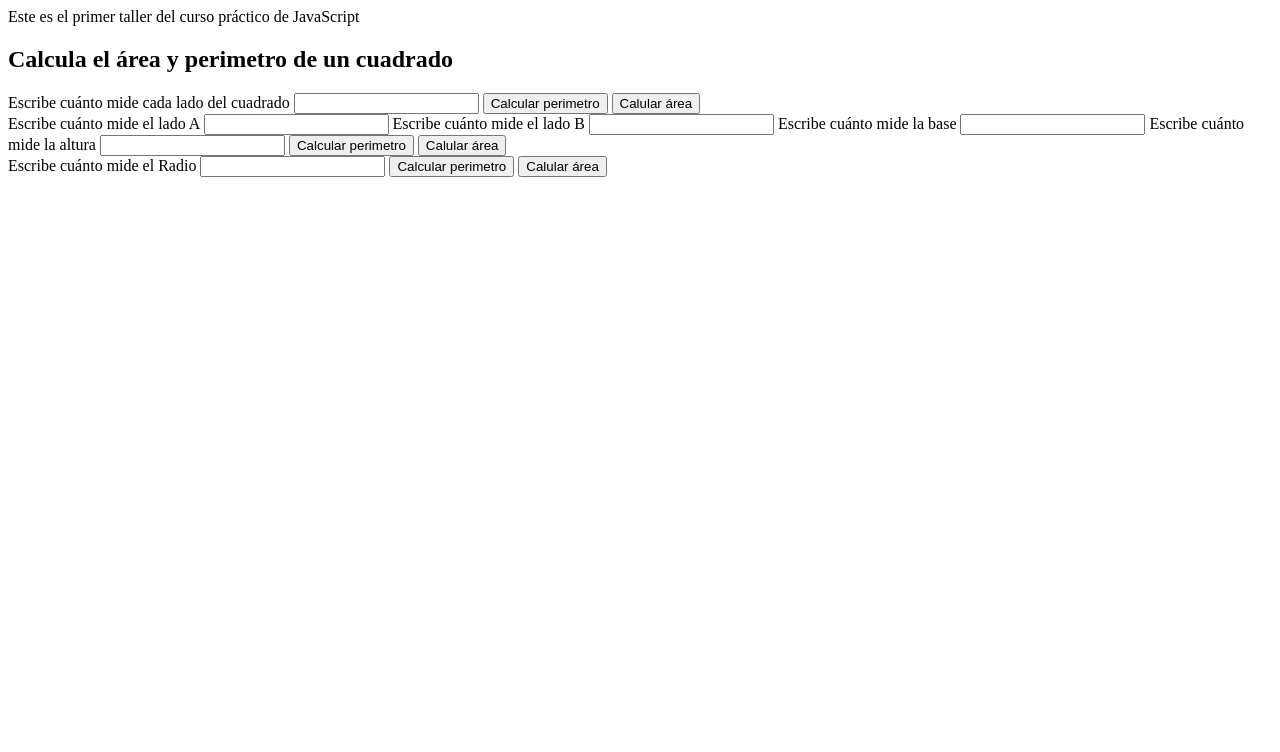
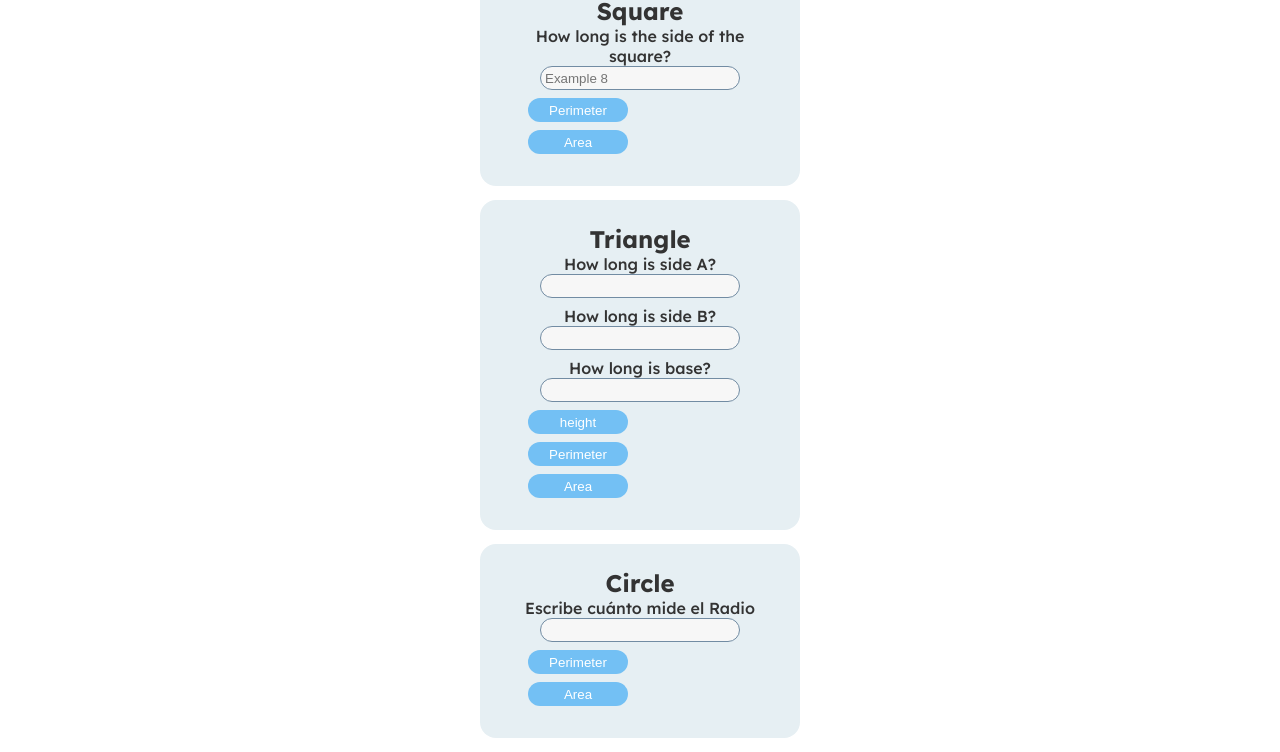
Before and after one commit to ric98esley/js-practico, a plain HTML site: page figures/figuras.html in a window 1280 px wide. Shown: the part 72-824 px from the top of the page. Before the commit the page ends 800 px from the top, so only its background shows below. Drawn offline with Linux system fonts and the light colour scheme.

Commit message:
figuras con estilos

```diff
--- a/assets/style/styles.css
+++ b/assets/style/styles.css
@@ -5,7 +5,7 @@
     --yellow-sand:#F3E4C6;
     --brown-mid:#8F4F06;
     --white: #fff;
-    --black: #000;
+    --black: #333;
     --text-input-field: #f7f7f7;
     --sm: 14px;
     --md: 16px;
@@ -30,21 +30,23 @@ body {
 header, main, footer {
     width: 320px;
 }
-header {
+.block {
     background-color: var(--very-light-blue);
     border-radius: 16px;
     padding: 24px;
     display: flex;
     flex-direction: column;
+    margin: 14px 0 14px 0;
+    color: var(--black);
 }
 header h1 {
     font-size: var(--x-lg);
     color: var(--blue-sea);
     margin-bottom: 24px;
+    font-weight: bold;
 }
-.nav-header ul {
-    height: 2
-    00px;
+.block .nav-header ul {
+    height: 200px;
     display: flex;
     margin: 0;
     padding: 0;
@@ -62,6 +64,42 @@ header h1 {
     cursor: pointer;
     color: var(--brown-mid);
 }
+.labels {
+    display: flex;
+    flex-direction: column;
+    flex-wrap: wrap;
+    align-items: center;
+}
+.input input {
+    margin-bottom: 8px;
+    background-color: var(--text-input-field);
+    width: 200px;
+    height: 24px;
+    border-radius: 16px;
+    border: 1px solid var(--blue-gray);
+    color: var(--black);
+    padding: 4px;
+}
+.calculate {
+    display: flex;
+    justify-content: space-evenly;
+}
+.calculate button {
+    margin-bottom: 8px;
+    background-color: var(--blue-sea);
+    width: 100px;
+    height: 24px;
+    border-radius: 16px;
+    border: none;
+    color: var(--white);
+}
+.calculate button:hover {
+    background-color: var(--brown-mid);
+    cursor: pointer;
+}
+.calculate > p {
+    width: 100px;
+}
 footer {
     margin-top: 12px;
 }
--- a/figures/figuras.html
+++ b/figures/figuras.html
@@ -4,49 +4,88 @@
     <meta charset="UTF-8">
     <meta http-equiv="X-UA-Compatible" content="IE=edge">
     <meta name="viewport" content="width=z, initial-scale=1.0">
-    <title>Figuras geométricas</title>
+    <link rel="stylesheet" href="../assets/style/styles.css
+    ">
+    <link rel="preconnect" href="https://fonts.googleapis.com">
+    <link rel="preconnect" href="https://fonts.gstatic.com" crossorigin>
+    <link href="https://fonts.googleapis.com/css2?family=Lexend:wght@100;300;500;700&display=swap" rel="stylesheet">
+    <title> Geometric figures</title>
 </head>
 <body>
-    <header><h1>
-        Figuras geométricas
+    <header>
+        <h1>
+            <i class="fas fa-shapes"></i> Geometric figures
         </h1>
-    <p>Este es el primer taller del curso práctico de JavaScript</p>
     </header>
-<section>
-    <h2> Calcula el área y perimetro de un cuadrado</h2>
+    <main>
+        <div class="square block">
+            <h2> Square</h2>
             <form action="">
-        <label for="InputCuadrado">Escribe cuánto mide cada lado del cuadrado</label>
-        <input id="InputCuadrado" type="number">
-
-        <button type="button" onclick="calcularPerimetroCuadrado()">Calcular perimetro</button>
-        <button type="button" onclick="calcularAreaCuadrado()">Calular área</button>
+                <div class="input labels">
+                    <label for="InputSquare">How long is the side of the square?</label>
+                    <input id="InputSquare" type="number" placeholder="Example 8">
+                </div>
+                <div class="calculate">
+                    <button type="button" onclick="calculatePerimeterSquare()">Perimeter</button>
+                    <p id="SquarePerimeter"></p>
+                </div>
+                <div class="calculate">
+                    <button type="button" onclick="calculateAreaSquare()">Area</button>
+                    <p id="SquareArea"></p>
+                </div>
             </form>
+        </div>
+        <div class="triangle block">
+            <h2>Triangle</h2>
+            <form action="" >
+                <div class="input labels">
+                    <label for="SideA">How long is side A?</label>
+                <input id="SideA" type="number">
+                </div>
+                <div class="input labels">
+                    <label for="SideB">How long is side B?</label>
+                <input id="SideB" type="number">
+                </div>
+                <div class="input labels">
+                    <label for="Base">How long is base?</label>
+                <input id="Base" type="number">
+                </div>
+                <div class="calculate">
+                    <button type="button" onclick="calculateIsoTriangleHeight()">height</button>
+                    <p id="TriangleHeight"></p>
+                </div>
+                <div class="calculate">
+                    <button type="button" onclick="calculatePerimeterTriangle()">Perimeter</button>
+                    <p id="TrianglePerimeter"></p>
+                </div>
+                <div class="calculate">
+                    <button type="button" onclick="calculartriangleArea()">Area</button>
+                    <p id="TriangleArea"></p>
+                </div>
+            </form>
+        </div>
+        <div class="circle block">
+            <h2>Circle</h2>
             <form action="">
-        <label for="LadoA">Escribe cuánto mide el lado A</label>
-        <input id="LadoA" type="number">
-
-        <label for="LadoB">Escribe cuánto mide el lado B</label>
-        <input id="LadoB" type="number">
-
-        <label for="Base">Escribe cuánto mide la base</label>
-        <input id="Base" type="number">
-
-        <label for="Altura">Escribe cuánto mide la altura</label>
-        <input id="Altura" type="number">
-
-        <button type="button" onclick="calcularPerimetroTriangulo()">Calcular perimetro</button>
-        <button type="button" onclick="calcularAreaTriangulo()">Calular área</button>
-    </form>
-
-    <form action="">
+                <div class="input labels">
                     <label for="Radio">Escribe cuánto mide el Radio</label>
                     <input id="Radio" type="number">
+                </div>
+                <div class="calculate">
+                    <button type="button" onclick="calcularCircunferencia()">Perimeter</button>
+                    <p id="PerimeterArea"></p>
+                </div>
+                <div class="calculate">
+                    <button type="button" onclick="calcularAreaCirculo()">Area</button>
+                    <p id="CircleArea"></p>
+                </div>
+            </form>
+        </div>
+    </main>
+    <script src="./square.js"></script>
+    <script src="./triangle.js"></script>
+    <script src="./circle.js"></script>
+    <script src="https://kit.fontawesome.com/82d3d63f3c.js" crossorigin="anonymous"></script>
 
-        <button type="button" onclick="calcularCircunferencia()">Calcular perimetro</button>
-        <button type="button" onclick="calcularAreaCirculo()">Calular área</button>
-    </form>
-
-</section>
-    <script src="./figuras.js"></script>
 </body>
 </html>
--- a/figures/figuras.js
+++ /dev/null
@@ -1,122 +0,0 @@
-// Código del Cuadrado
-
-console.group("Cuadrados");
-
-    // Perímetro
-
-function perimetroCuadrado(lado){
-    return lado * 4;
-}
-
-    //Área
-
-function areaCuadrado(lado){
-    return lado * lado;
-}
-
-console.groupEnd();
-
-// Código del triangulo
-
-    // Perimetro
-
-function perimetroTriangulo(lado1, lado2, base){
-    return lado1 + lado2 + base;
-};
-
-    // Área
-
-function areaTriangulo(base, altura){
-    return (base * altura) / 2;
-};
-
-console.groupEnd();
-
-// Código de circulo
-
-console.group("Circulos");
-
-    // Diámetro
-
-function diametroCirculo(radio){
-    return radio*2;
-}
-
-    // PI
-const pi = Math.PI;
-console.log("pi es: " + pi);
-
-    // Circurferencia
-function perimetroCirculo(radio){
-    const diametro = diametroCirculo(radio);
-    return diametro * pi;
-
-}
-
-    // Área
-function areaCirculo(radio){
-    return (radio * radio) * pi;
-};
-
-console.groupEnd();
-
-// Cuadrado
-
-function calcularPerimetroCuadrado(){
-    const input = document.getElementById("InputCuadrado");
-    const value = input.value;
-
-    const perimetro = perimetroCuadrado(value);
-    alert(perimetro);
-};
-
-function calcularAreaCuadrado(){
-    const input = document.getElementById("InputCuadrado");
-    const value = input.value;
-
-    const area = areaCuadrado(value);
-    alert(area);
-};
-
-// Triangulo
-function calcularPerimetroTriangulo(){
-    const ladoA = document.getElementById("LadoA");
-    const valueA = Number(ladoA.value);
-
-    const ladoB = document.getElementById("LadoB");
-    const valueB = Number(ladoB.value);
-
-    const base = document.getElementById("Base");
-    const valueC = Number(base.value);
-
-    const perimetro = perimetroTriangulo(valueA, valueB, valueC);
-    alert(perimetro);
-}
-function calcularAreaTriangulo(){
-    const ladoA = document.getElementById("Altura");
-    const valueA = Number(ladoA.value);
-
-    const base = document.getElementById("Base");
-    const valueC = Number(base.value);
-
-    const area = areaTriangulo(valueA, valueC);
-    alert(area);
-}
-
-// Circulo
-
-function calcularCircunferencia(){
-    const input = document.getElementById("Radio");
-    const radio = Number(input.value);
-
-    const perimetro = perimetroCirculo(radio);
-    alert(perimetro);
-}
-
-function calcularAreaCirculo(){
-    const input = document.getElementById("Radio");
-    const radio = Number(input.value);
-
-    const area = areaCirculo(radio);
-    alert(area);
-}
```
Also changed, not shown: figures/trianguloIs.js (deleted, +0 -28 lines), index.html (+1 -1 lines). Lines whose indentation alone changed are shown as unchanged.
